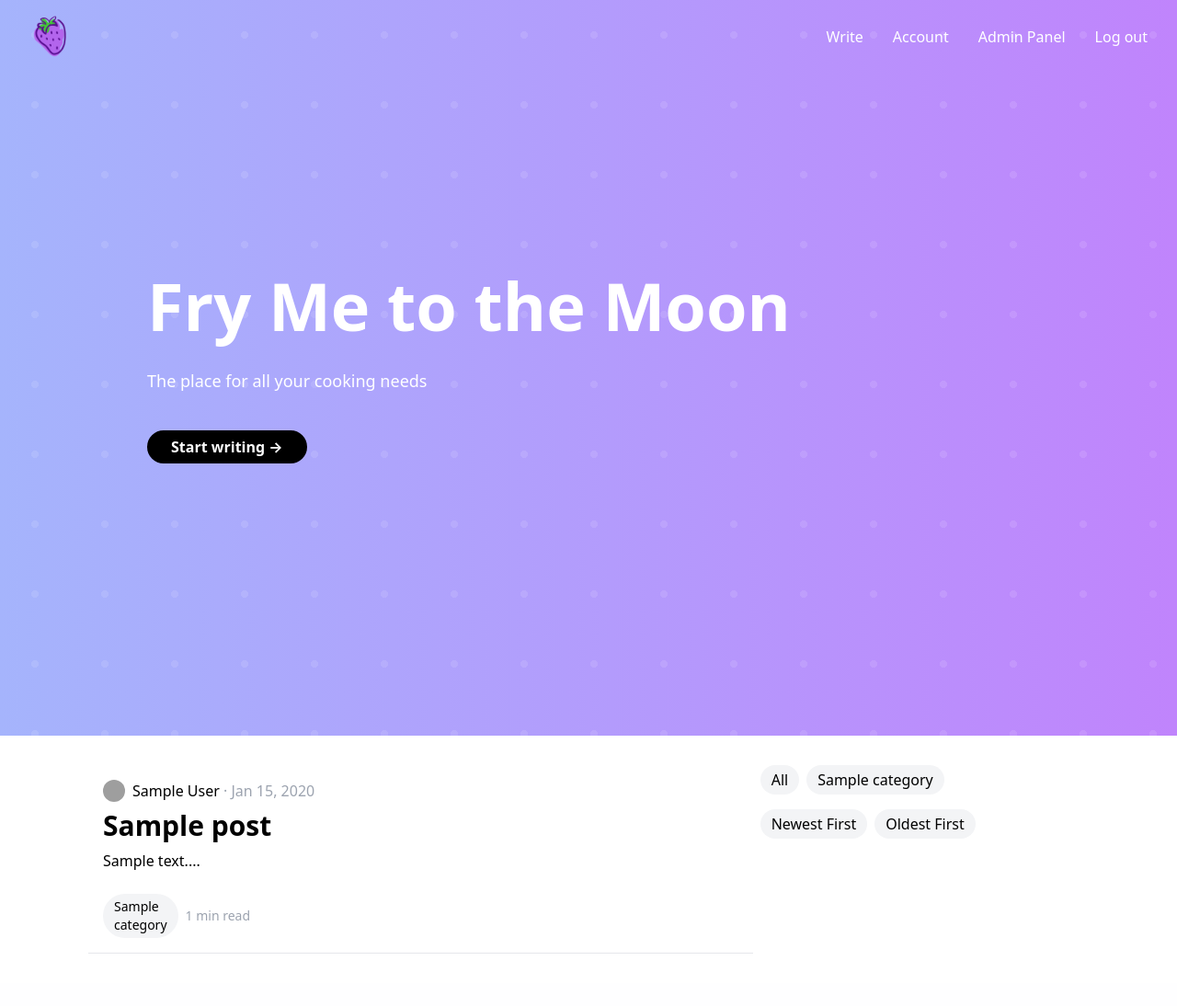
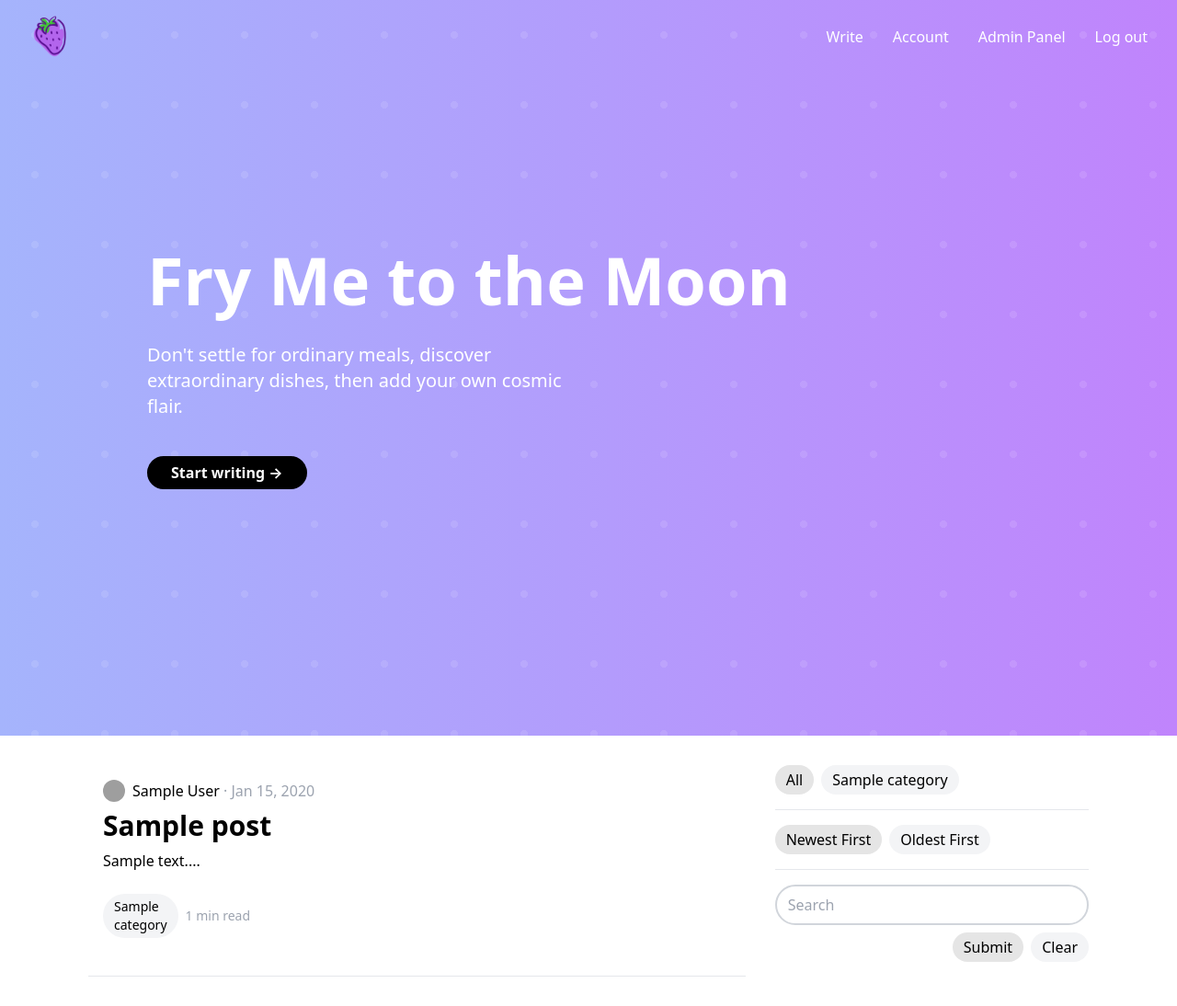
Before and after one commit to Maxson52/php-blog, a PHP site: page / in a window 1280 px wide. Shown: the whole page at 92% size. Before the commit the page ends 1037 px from the top, so only its background shows below. Run offline with PHP 8.4, Linux system fonts and the light colour scheme; the visitor is signed in with stand-in values (Sample User, id 1); tables that the repository leaves empty hold one stand-in row (values such as "Sample post"); grey boxes are pictures that could not be loaded.

Commit message:
add search

```diff
--- a/auth/create-account.php
+++ b/auth/create-account.php
@@ -51,7 +51,7 @@ if (isset($_POST['submit'])) {
             <p class="text-red-500"><?php echo $error ?></p>
 
             <form action="<?php echo $_SERVER['PHP_SELF'] ?>" method="POST" class="flex flex-col gap-2">
-                <input class="text-input" type="text" name="name" placeholder="Enter your name" required>
+                <input class="text-input" type="text" name="name" placeholder="Enter your name" required autofocus>
 
                 <input class="text-input" type="email" name="email" placeholder="Enter your email" required>
 
--- a/auth/log-in.php
+++ b/auth/log-in.php
@@ -51,7 +51,7 @@ if (isset($_POST['submit'])) {
             <p class="text-red-500"><?php echo $error ?></p>
 
             <form action="<?php echo $_SERVER['PHP_SELF'] ?>" method="POST" class="flex flex-col gap-2">
-                <input class="text-input" type="email" name="email" placeholder="Enter your email" required>
+                <input class="text-input" type="email" name="email" placeholder="Enter your email" required autofocus>
 
                 <input class="text-input" type="password" name="password" placeholder="Enter your password" required>
 
--- a/index.php
+++ b/index.php
@@ -14,15 +14,31 @@ $category = $_GET['category'] ?? -1;
 $sort_order = $_GET['sort_order'] ?? 'DESC';
 
 if (!is_numeric($category)) header("Location: ./");
+if (isset($_GET['search']) && $_GET['search'] === '') header("Location: ./");
 
-$query = "SELECT posts.id, posts.title, posts.content, posts.created_at, posts.author_id, users.name AS author, categories.name AS category, categories.visible AS cat_visible FROM posts
+$search = mysqli_real_escape_string($conn, $_GET['search'] ?? '');
+$query = "SELECT posts.id, posts.title, posts.content, posts.created_at, posts.author_id, users.name AS author, categories.name AS category, categories.visible AS cat_visible
+            FROM posts
             JOIN users ON posts.author_id = users.id
             JOIN categories ON posts.category_id = categories.id
             WHERE posts.visible = 1
             AND (posts.category_id = $category OR $category = -1)
+            AND (posts.title LIKE '%$search%' OR posts.content LIKE '%$search%' OR users.name LIKE '%$search%')
             ORDER BY posts.created_at $sort_order";
 
-$res = mysqli_query($conn, $query) or die("Query failed: " . mysqli_error($conn));
+
+$dbRes = mysqli_query($conn, $query) or die("Query failed: " . mysqli_error($conn));
+$res = [];
+
+// Highlight search terms
+while ($row = mysqli_fetch_array($dbRes)) {
+  if (isset($_GET['search'])) {
+    $row['content'] = preg_replace('/(' . $search . ')/i', '<mark>$1</mark>', $row['content']);
+    $row['title'] = preg_replace('/(' . $search . ')/i', '<mark>$1</mark>', $row['title']);
+    $row['author'] = preg_replace('/(' . $search . ')/i', '<mark>$1</mark>', $row['author']);
+  }
+  $res[] = $row;
+}
 
 // Get all categories
 $catsQuery = "SELECT * FROM categories WHERE visible = 1";
@@ -101,7 +117,7 @@ function estimateReadingTime($text, $wpm = 200)
   <section id="hero" class="grid place-items-center w-full bg-gradient-to-r from-indigo-300 to-purple-400 h-[50rem]">
     <div class="z-20 flex flex-col justify-center w-3/4 gap-4">
       <h1 class="font-bold text-white text-7xl">Fry Me to the Moon</h1>
-      <p class="mt-4 text-lg text-white">The place for all your cooking needs</p>
+      <p class="mt-4 text-xl text-white md:w-1/2">Don't settle for ordinary meals, discover extraordinary dishes, then add your own cosmic flair.</p>
       <a href="./post/create" class="px-6 py-1 mt-6 font-bold bg-black border-black rounded-full button w-fit">Start writing →</a>
     </div>
     <div id="hero-bg"></div>
@@ -125,7 +141,7 @@ function estimateReadingTime($text, $wpm = 200)
   <!-- HERO END -->
 
   <section class="grid w-full place-items-center">
-    <div class="flex flex-col-reverse w-full max-w-6xl grid-cols-none gap-2 p-8 lg:grid lg:grid-cols-3">
+    <div class="flex flex-col-reverse w-full max-w-6xl grid-cols-none gap-8 p-8 lg:grid lg:grid-cols-3">
 
       <!-- LIST ARTICLES START -->
       <div class="grid w-full gap-4 lg:col-span-2">
@@ -136,7 +152,7 @@ function estimateReadingTime($text, $wpm = 200)
               <p> <?= $article['author'] ?> <span class='text-gray-400'> · <?= date('M d, Y', strtotime($article['created_at'])) ?></span></p>
             </div>
             <h2 class='h2'><?= $article['title'] ?></h2>
-            <p class='pb-4'><?= strip_tags(substr($article['content'], 0, 100)) ?>...</p>
+            <p class='pb-4'><?= strip_tags(substr($article['content'], 0, 100), ["mark"]) ?>...</p>
             <div class='flex items-center gap-2 text-sm'>
               <?php if ($article['cat_visible']) echo "<p class='px-3 py-1 bg-gray-100 rounded-full w-min'>" . $article['category'] . "</p>" ?>
               <p class='text-gray-400'><?= estimateReadingTime($article['content']) ?> min read</p>
@@ -144,7 +160,7 @@ function estimateReadingTime($text, $wpm = 200)
           </a>
         <?php endforeach; ?>
         <?php
-        if (mysqli_num_rows($res) === 0) {
+        if (count($res) === 0) {
           echo "<p class='text-gray-400'>No articles found.</p>";
         }
         ?>
@@ -165,27 +181,40 @@ function estimateReadingTime($text, $wpm = 200)
         </script>
         <!-- FILTERS END -->
         <!-- LIST CATEGORIES START -->
-        <div class="flex flex-wrap gap-2 mb-4">
-          <a onclick="update('category', '');" href="javascript:void(0)" class="px-3 py-1 bg-gray-100 rounded-full w-fit">
+        <div class="flex flex-wrap gap-2">
+          <a onclick="update('category', '');" href="javascript:void(0)" class="px-3 py-1 rounded-full w-fit <?= (isset($_GET['category']) ? "bg-gray-100" : "bg-neutral-200") ?>">
             All
           </a>
           <?php foreach ($cats as $cat) : ?>
-            <a onclick="update('category', '<?= $cat['id'] ?>');" href="javascript:void(0)" class="px-3 py-1 bg-gray-100 rounded-full w-fit">
+            <a onclick="update('category', '<?= $cat['id'] ?>');" href="javascript:void(0)" class="px-3 py-1 rounded-full w-fit <?= (isset($_GET['category']) && $_GET['category'] == $cat['id'] ? "bg-neutral-200" : "bg-gray-100") ?>">
               <?= $cat['name'] ?>
             </a>
           <?php endforeach; ?>
         </div>
         <!-- LIST CATEGORIES END -->
+        <hr class="my-4" />
         <!-- LIST SORT ORDER START -->
-        <div class="flex flex-wrap gap-2 mb-4">
-          <a onclick="update('sort_order', '');" href="javascript:void(0)" class="px-3 py-1 bg-gray-100 rounded-full w-fit">
+        <div class="flex flex-wrap gap-2">
+          <a onclick="update('sort_order', '');" href="javascript:void(0)" class="px-3 py-1 rounded-full w-fit <?= (isset($_GET['sort_order']) ? "bg-gray-100" : "bg-neutral-200") ?>">
             Newest First
           </a>
-          <a onclick="update('sort_order', 'ASC');" href="javascript:void(0)" class="px-3 py-1 bg-gray-100 rounded-full w-fit">
+          <a onclick="update('sort_order', 'ASC');" href="javascript:void(0)" class="px-3 py-1 rounded-full w-fit <?= (!isset($_GET['sort_order']) ? "bg-gray-100" : "bg-neutral-200") ?>">
             Oldest First
           </a>
         </div>
         <!-- LIST SORT ORDER END -->
+        <hr class="my-4" />
+        <!-- SEARCH START -->
+        <form method="GET" action="./" class="flex flex-wrap gap-2">
+          <input type="text" class="w-full border-gray-300 rounded-full text-input" name="search" placeholder="Search">
+          <div class="flex justify-end w-full gap-2">
+            <input type="submit" value="Submit" class="px-3 py-1 rounded-full cursor-pointer bg-neutral-200 w-min">
+            <a onclick="update('search', '');" href="javascript:void(0)" class="px-3 py-1 bg-gray-100 rounded-full w-min">
+              Clear
+            </a>
+          </div>
+        </form>
+        <!-- SEARCH END -->
       </div>
       <!-- FILTERS END -->
     </div>
--- a/lib/css/input.css
+++ b/lib/css/input.css
@@ -4,7 +4,7 @@
 
 @layer base {
   hr {
-    @apply w-full border border-gray-200;
+    @apply w-full border-t border-gray-200;
   }
 }
 
```
Also changed, not shown: lib/css/output.css.
